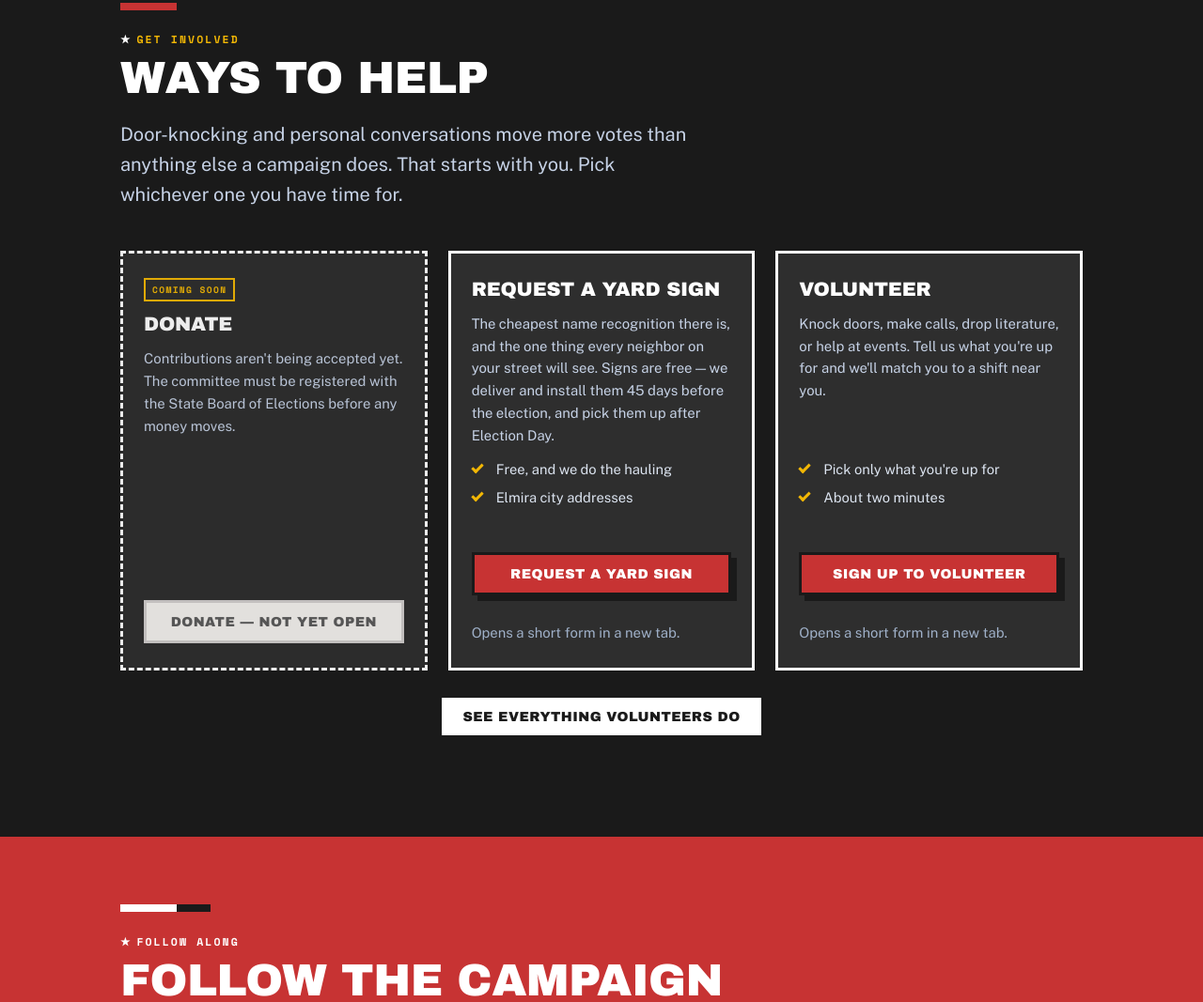
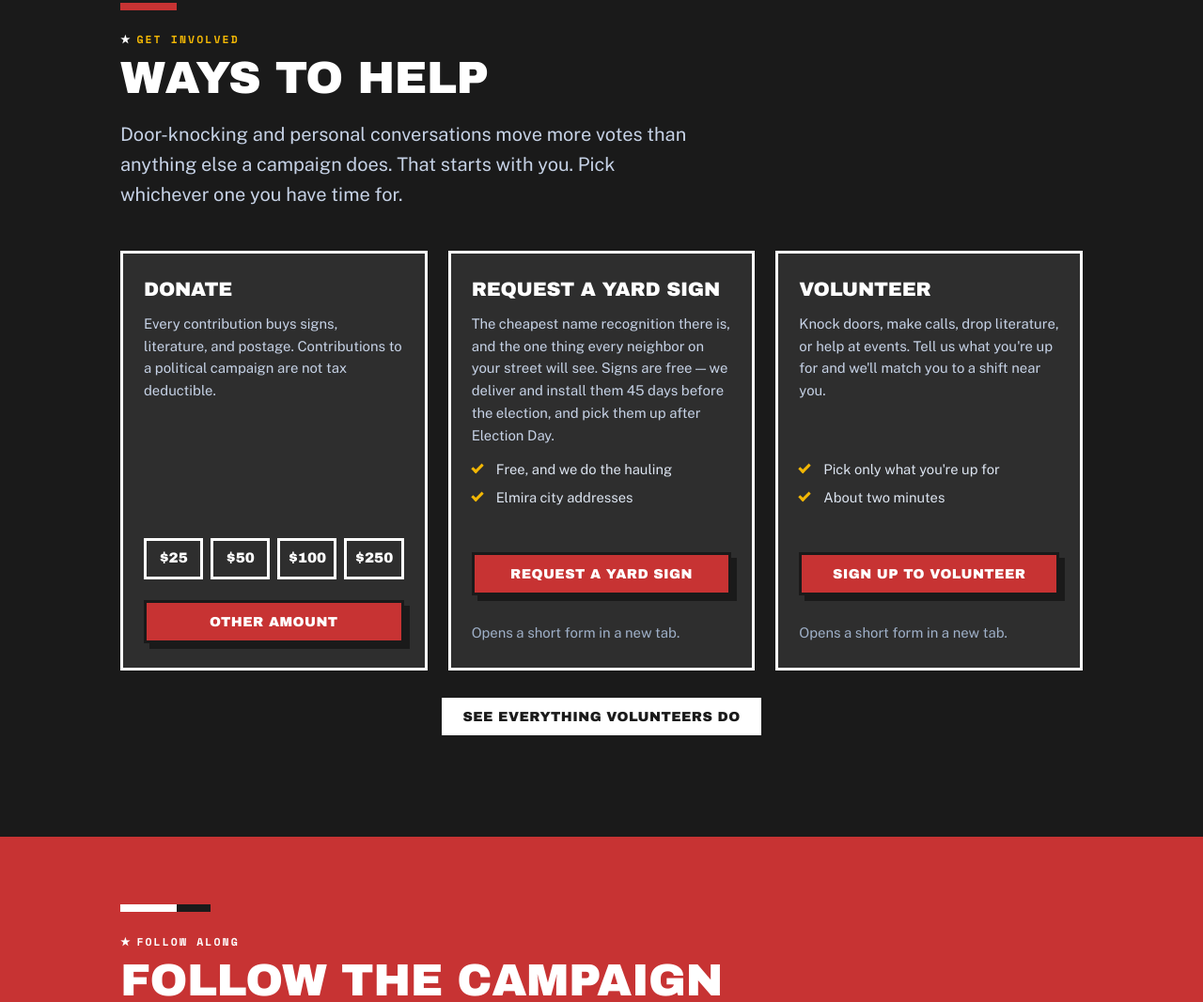
Before and after one commit to booth4mayor/Campaign_site, a plain HTML site: page index.html in a window 1280 px wide. Shown: the part 2848-3915 px from the top of the page at 94% size. Drawn offline with nearby package versions, Linux system fonts and the light colour scheme.

Commit message:
Open donations and update donation URL
Updated donation settings to open donations and changed the donation URL.

```diff
--- a/index.html
+++ b/index.html
@@ -825,8 +825,8 @@ const CONFIG = {
      Flip DONATIONS_OPEN to true only after the committee is registered with
      NYSBOE and the Anedot account is approved and linked to the committee
      bank account. */
-  DONATIONS_OPEN: false,
-  DONATE_URL: "https://secure.anedot.com/YOUR-ACCOUNT-SLUG/YOUR-PAGE-SLUG",
+  DONATIONS_OPEN: true,
+  DONATE_URL: "https://secure.anedot.com/committee-to-elect-booth-for-mayor/f683aed5-b7ce-42f4-8a71-52c7b3f593d5?utm_source=anedot&utm_medium=qr_code&utm_campaign=ddd05249-51b8-43a7-8d92-3f7e84974b40",
   DONATE_AMOUNTS: [25, 50, 100, 250],
 
   /* Election Day: first Tuesday after the first Monday in November 2027.
```
